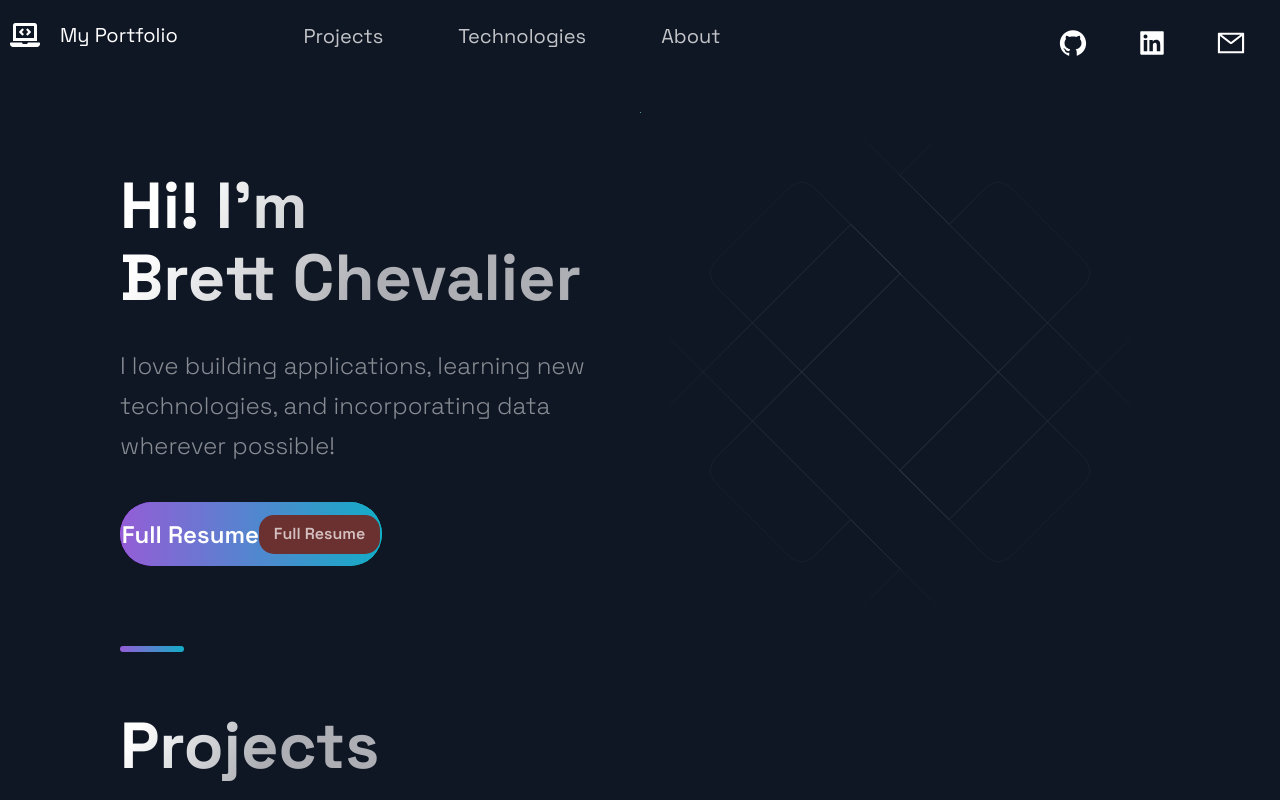
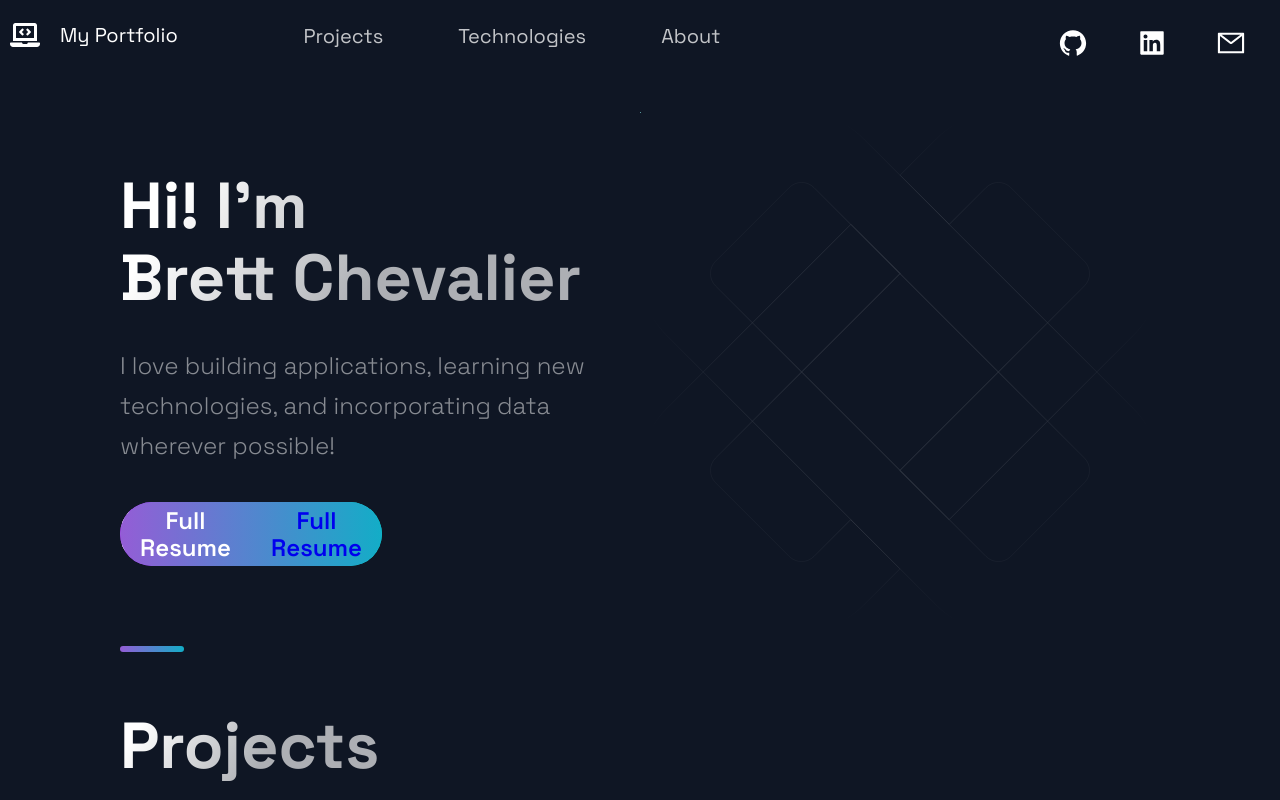
Before and after one commit to bchev95/react-portfolio, a Next.js app: page / in a window 1280 px wide. Shown: the top 800 px of the page. Built offline with nearby package versions, Linux system fonts and the light colour scheme.

Commit message:
button test

```diff
--- a/src/components/Hero/Hero.js
+++ b/src/components/Hero/Hero.js
@@ -2,7 +2,7 @@ import React from 'react';
 import Link from 'next/link';
 import { Section, SectionText, SectionTitle } from '../../styles/GlobalComponents';
 import Button from '../../styles/GlobalComponents/Button';
-import { LeftSection } from './HeroStyles';
+import { LeftSection} from './HeroStyles';
 import { ExternalLinks } from '../Projects/ProjectsStyles';
 
 
@@ -17,7 +17,7 @@ const Hero = () => (
       I love building applications, learning new technologies, and incorporating data wherever possible!
       </SectionText>
         <Button>Full Resume
-          <ExternalLinks href={"https://google.com"}>Full Resume</ExternalLinks>
+          <a href={"https://google.com"}>Full Resume</a>
         </Button>
 
     </LeftSection>
```
Also changed, not shown: src/components/Hero/HeroStyles.js (line endings or trailing spaces).
